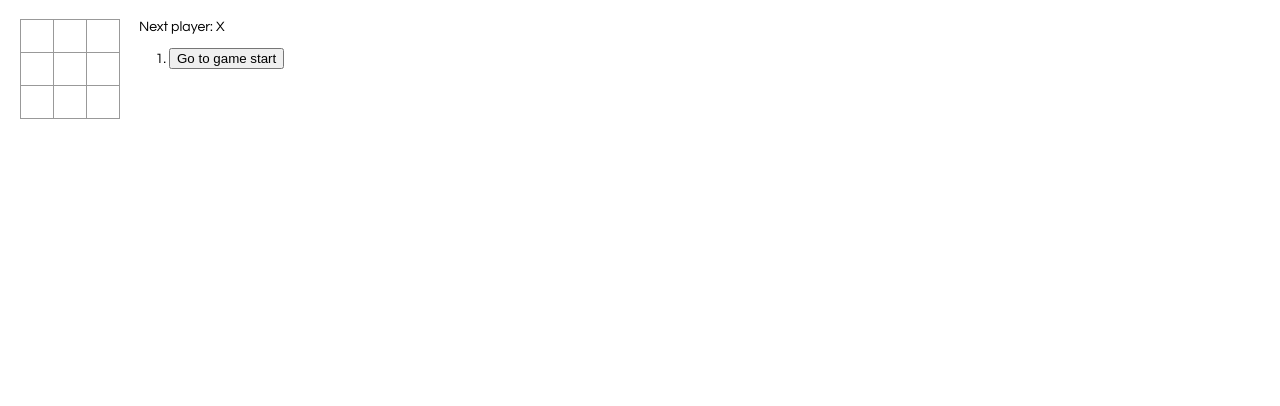
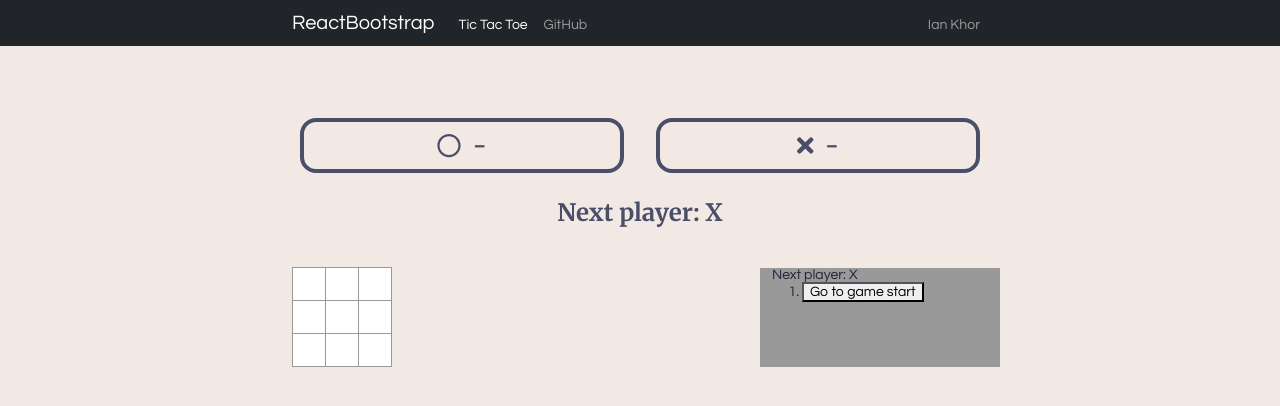
Before and after one commit to iankhor2001/project-game-tic-tac-toe-final, a React app: page / in a window 1280 px wide. Built offline with nearby package versions, Linux system fonts and the light colour scheme.

Commit message:
OOP - objects moved to seperate files

```diff
--- a/public/index.html
+++ b/public/index.html
@@ -10,34 +10,23 @@
       content="Web site created using create-react-app"
     />
     <link rel="apple-touch-icon" href="%PUBLIC_URL%/logo192.png" />
-    <!--
-      manifest.json provides metadata used when your web app is installed on a
-      user's mobile device or desktop. See https://developers.google.com/web/fundamentals/web-app-manifest/
-    -->
     <link rel="manifest" href="%PUBLIC_URL%/manifest.json" />
-    <!--
-      Notice the use of %PUBLIC_URL% in the tags above.
-      It will be replaced with the URL of the `public` folder during the build.
-      Only files inside the `public` folder can be referenced from the HTML.
 
-      Unlike "/favicon.ico" or "favicon.ico", "%PUBLIC_URL%/favicon.ico" will
-      work correctly both with client-side routing and a non-root public URL.
-      Learn how to configure a non-root public URL by running `npm run build`.
-    -->
-    <title>React App</title>
+    <link href="https://cdn.jsdelivr.net/npm/bootstrap@5.0.2/dist/css/bootstrap.min.css" rel="stylesheet"
+        integrity="sha384-EVSTQN3/azprG1Anm3QDgpJLIm9Nao0Yz1ztcQTwFspd3yD65VohhpuuCOmLASjC" crossorigin="anonymous">
+        <script defer src="../node_modules/@fortawesome/fontawesome-free/js/solid.min.js"></script>
+    <script defer src="../node_modules/@fortawesome/fontawesome-free/js/regular.min.js"></script>
+    <script defer src="../node_modules/@fortawesome/fontawesome-free/js/fontawesome.min.js"></script>
+
+    <link rel="preconnect" href="https://fonts.googleapis.com">
+    <link rel="preconnect" href="https://fonts.gstatic.com" crossorigin>
+    <link href="https://fonts.googleapis.com/css2?family=Merriweather:wght@700&display=swap" rel="stylesheet">
+
+    <title>React TicTacToe</title>
   </head>
   <body>
     <noscript>You need to enable JavaScript to run this app.</noscript>
     <div id="root"></div>
-    <!--
-      This HTML file is a template.
-      If you open it directly in the browser, you will see an empty page.
 
-      You can add webfonts, meta tags, or analytics to this file.
-      The build step will place the bundled scripts into the <body> tag.
-
-      To begin the development, run `npm start` or `yarn start`.
-      To create a production bundle, use `npm run build` or `yarn build`.
-    -->
   </body>
 </html>
--- a/src/components/cell.js
+++ /dev/null
@@ -1,21 +0,0 @@
-import React from 'react';
-// import ReactDOM from 'react-dom';
-
-// import './cell.css';
-
-export default class Square extends React.Component {
-    render() {
-        return (
-        <button
-            className = "square"
-            onClick={() => {
-                console.log("square clicked");
-                this.props.onClick();
-                }
-            }
-        >
-            {this.props.value}
-        </button>
-        );
-    }
-}
--- /dev/null
+++ b/src/components/main.css
@@ -0,0 +1,48 @@
+html {
+    font-size: 16px;
+    line-height: 1.5;
+}
+
+body {
+    background-color: #F2E9E4;
+    color: #22223B;
+    margin: 0 !important;
+    font-family: -apple-system, system-ui, BlinkMacSystemFont, "Segoe UI", Roboto, "Helvetica Neue", Arial, sans-serif;
+    transition: background 0.6s;
+    -webkit-transition: background 0.6s;
+    -moz-transition: background 0.6s;
+}
+
+.container {
+    max-width: 720px;
+}
+
+.nav-item > a {
+    padding-bottom: 0.3125rem;
+}
+
+/*
+.nav-container {
+    color: #F2E9E4;
+    background-color: #4A4E69;
+}
+
+.nav-container .container {
+    margin-left: auto;
+    margin-right: auto;
+    max-width: 720px;
+    text-align: center;
+}
+
+.navbar .navbar-brand {
+    font-weight: bold;
+    color: #F2E9E4;
+}
+
+.navbar-collapse {
+    color: #F2E9E4;
+}
+
+.nav-text {
+    float: right;
+} */
--- /dev/null
+++ b/src/components/main.js
@@ -0,0 +1,63 @@
+import React from 'react';
+import {
+    BrowserRouter as Router,
+    Switch,
+    Route
+} from "react-router-dom";
+
+import Navbar from 'react-bootstrap/Navbar'
+import Nav from 'react-bootstrap/Nav'
+import Container from 'react-bootstrap/Container'
+
+import TicTacToe from "./tic-tac-toe.js";
+
+import './main.css';
+
+export default class Main extends React.Component {
+    constructor(props) {
+        super(props);
+        this.state = {
+            active: 'TicTacToe',
+        };
+    }
+
+    render() {
+        return (
+            <Router>
+                <Navbar bg='dark' variant='dark'>
+                    <Container>
+                        <Navbar.Brand>
+                            ReactBootstrap
+                        </Navbar.Brand>
+                        <Navbar.Toggle aria-controls="navbar-collapse" />
+                        <Navbar.Collapse id="navbar-collapse" className="me-auto">
+                            <Nav>
+                                <Nav.Item>
+                                    <Nav.Link href='/' className={(this.state.active==="TicTacToe")?"active":""}>Tic Tac Toe</Nav.Link>
+                                </Nav.Item>
+                                <Nav.Item>
+                                    <Nav.Link href='https://github.com/iankhor2001/project-game-tic-tac-toe-final'>
+                                        GitHub
+                                    </Nav.Link>
+                                </Nav.Item>
+                            </Nav>
+
+                            <Nav className='ms-auto'>
+                                <Nav.Item>
+                                    <Nav.Link href='https://github.com/iankhor2001/'>
+                                        Ian Khor
+                                    </Nav.Link>
+                                </Nav.Item>
+                            </Nav>
+                        </Navbar.Collapse>
+                    </Container>
+                </Navbar>
+                <Switch>
+                    <Route exact path="/">
+                        <TicTacToe/>
+                    </Route>
+                </Switch>
+            </Router>
+        )
+    }
+}
--- /dev/null
+++ b/src/components/tic-tac-toe-banner.css
@@ -0,0 +1,38 @@
+.tic-tac-toe-banner {
+    margin-top: 2.5rem;
+    margin-bottom: 1.5rem;
+    padding: 1rem;
+    color: #4A4E69;
+}
+
+.tic-tac-toe-banner .flex {
+    display: -webkit-flex;
+    display: flex;
+    flex-direction: row;
+}
+
+.score {
+    margin: 1rem;
+    padding: 0.5rem 1.5rem;
+    border-style: solid;
+    border-width: 0.25rem;
+    border-radius: 1rem;
+    font-size: 1.5rem;
+    vertical-align: text-top;
+    font-family: 'Merriweather', serif;
+}
+
+.score-icon {
+    height: 100%;
+}
+
+.role {
+    align-items: center;
+}
+
+.turnCon {
+    text-align: center;
+    margin-top: 0.5rem;
+    font-size: 1.5rem;
+    font-family: 'Merriweather', serif;
+}
--- /dev/null
+++ b/src/components/tic-tac-toe-banner.js
@@ -0,0 +1,35 @@
+import React from 'react';
+import './tic-tac-toe-banner.css';
+
+import { FontAwesomeIcon } from '@fortawesome/react-fontawesome';
+
+class TicTacToeScore extends React.Component {
+    render() {
+        return (
+            <div className="score col flex">
+                <FontAwesomeIcon
+                    icon={ this.props.player ? ["fas","times"] : ["far","circle"] }
+                    className="score-icon ms-auto"
+                />
+                &nbsp;&nbsp;
+                <span className="role me-auto">{ this.props.wins ? this.props.wins : "-" }</span>
+            </div>
+        )
+    }
+}
+
+export default class TicTacToeBanner extends React.Component {
+    render() {
+        return (
+            <div className="tic-tac-toe-banner container">
+                <div className="row">
+                    <TicTacToeScore className="me-auto" player={false} wins={this.props.wins[0]} />
+                    <TicTacToeScore className="ms-auto" player={true}  wins={this.props.wins[1]} />
+                </div>
+                <div className="turnCon">
+                    {this.props.status}
+                </div>
+            </div>
+        );
+    }
+}
--- a/src/components/grid.js
+++ b/src/components/tic-tac-toe-board.js
@@ -1,14 +1,14 @@
 import React from 'react';
 // import ReactDOM from 'react-dom';
 
-import Square from './cell.js';
+import TicTacToeSquare from './tic-tac-toe-square.js';
 
 // import './grid.css';
 
-export default class Board extends React.Component {
+export default class TicTacToeBoard extends React.Component {
     renderSquare(i) {
         return (
-        <Square
+        <TicTacToeSquare
             value={this.props.squares[i]}
             onClick={() => this.props.onClick(i)}
         /> );
--- /dev/null
+++ b/src/components/tic-tac-toe-square.js
@@ -0,0 +1,20 @@
+import React from 'react';
+
+// import './cell.css';
+
+export default class TicTacToeSquare extends React.Component {
+    render() {
+        return (
+            <button
+                className = "square"
+                onClick={() => {
+                    console.log("square clicked");
+                    this.props.onClick();
+                    }
+                }
+            >
+                {this.props.value}
+            </button>
+        );
+    }
+}
--- /dev/null
+++ b/src/components/tic-tac-toe.css
@@ -0,0 +1,26 @@
+.square {
+    background: #fff;
+    border: 1px solid #999;
+    float: left;
+    font-size: 24px;
+    font-weight: bold;
+    line-height: 34px;
+    height: 34px;
+    margin-right: -1px;
+    margin-top: -1px;
+    padding: 0;
+    text-align: center;
+    width: 34px;
+}
+
+.square:focus {
+    outline: none;
+}
+
+.kbd-navigation .square:focus {
+    background: #ddd;
+}
+
+.game-info {
+    background-color: #999;
+}
--- a/src/components/game.js
+++ b/src/components/tic-tac-toe.js
@@ -1,11 +1,16 @@
 import React from 'react';
-// import ReactDOM from 'react-dom';
+import Container from 'react-bootstrap/Container';
+import Row from 'react-bootstrap/Row';
+import Col from 'react-bootstrap/Col'
 
-import Board from './grid.js';
+import TicTacToeBoard from './tic-tac-toe-board.js';
+import TicTacToeBanner from './tic-tac-toe-banner.js';
 
-// import './game.css';
 
-export default class Game extends React.Component {
+
+import './tic-tac-toe.css';
+
+export default class TicTacToe extends React.Component {
     constructor(props) {
         super(props);
         this.state = {
@@ -14,6 +19,8 @@ export default class Game extends React.Component {
             }],
             xIsNext: true,
             stepNumber: 0,
+            OWin: 0,
+            XWin: 0,
         };
     }
 
@@ -21,6 +28,8 @@ export default class Game extends React.Component {
         const history = this.state.history;
         const current = history[this.state.stepNumber];
         const winner = calculateWinner(current.squares);
+
+        const playerWins = [this.state.OWin, this.state.XWin];
 
         const moves = history.map((step, move) => {
             const desc = move ?
@@ -41,19 +50,23 @@ export default class Game extends React.Component {
         }
 
         return (
-            <div className = "game" >
-                <div className = "game-board" >
-                <Board
-                    squares = {current.squares}
-                    onClick={(i) => this.handleClick(i)}
-                />
+            <div className = "tic-tac-toe" >
+                <TicTacToeBanner wins={playerWins} status={status}/>
+                <Container>
+                    <Row>
+                        <Col sm={8} className = "game-board">
+                            <TicTacToeBoard
+                                squares = {current.squares}
+                                onClick={(i) => this.handleClick(i)}
+                            />
+                        </Col>
+                        <Col sm={4} className = "game-info">
+                            <div> {status} </div>
+                            <ol> {moves} </ol>
+                        </Col>
+                    </Row>
+                </Container>
             </div>
-            <div className = "game-info" >
-            <div> {status} </div>
-            <ol> {moves} </ol>
-            </div>
-
-        </div>
         );
     }
 
--- a/src/index.css
+++ b/src/index.css
@@ -17,35 +17,3 @@ ul {
 .status {
     margin-bottom: 10px;
 }
-
-.square {
-    background: #fff;
-    border: 1px solid #999;
-    float: left;
-    font-size: 24px;
-    font-weight: bold;
-    line-height: 34px;
-    height: 34px;
-    margin-right: -1px;
-    margin-top: -1px;
-    padding: 0;
-    text-align: center;
-    width: 34px;
-}
-
-.square:focus {
-    outline: none;
-}
-
-.kbd-navigation .square:focus {
-    background: #ddd;
-}
-
-.game {
-    display: flex;
-    flex-direction: row;
-}
-
-.game-info {
-    margin-left: 20px;
-}
--- a/src/index.js
+++ b/src/index.js
@@ -1,12 +1,15 @@
 import React from 'react';
 import ReactDOM from 'react-dom';
 
-import Game from './components/game.js';
-
+import Main from './components/main.js';
 import './index.css';
 
+import { library } from '@fortawesome/fontawesome-svg-core';
+import { faCircle } from '@fortawesome/free-regular-svg-icons';
+import { faTimes } from '@fortawesome/free-solid-svg-icons';
+library.add(faCircle, faTimes);
 
 ReactDOM.render(
-    <Game/> ,
+    <Main/> ,
     document.getElementById('root')
 );
```
Also changed, not shown: package.json (+8 -0 lines), 1 other file.
